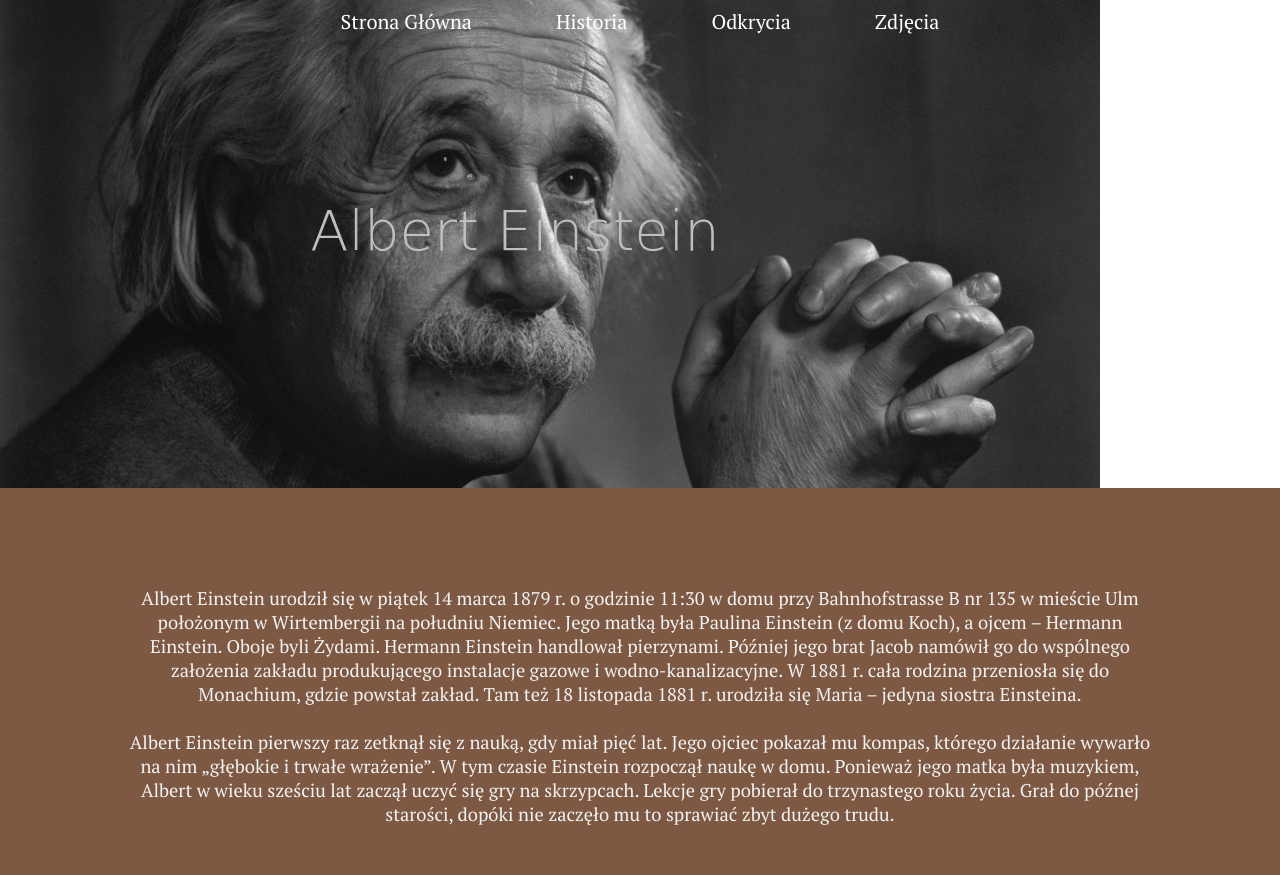
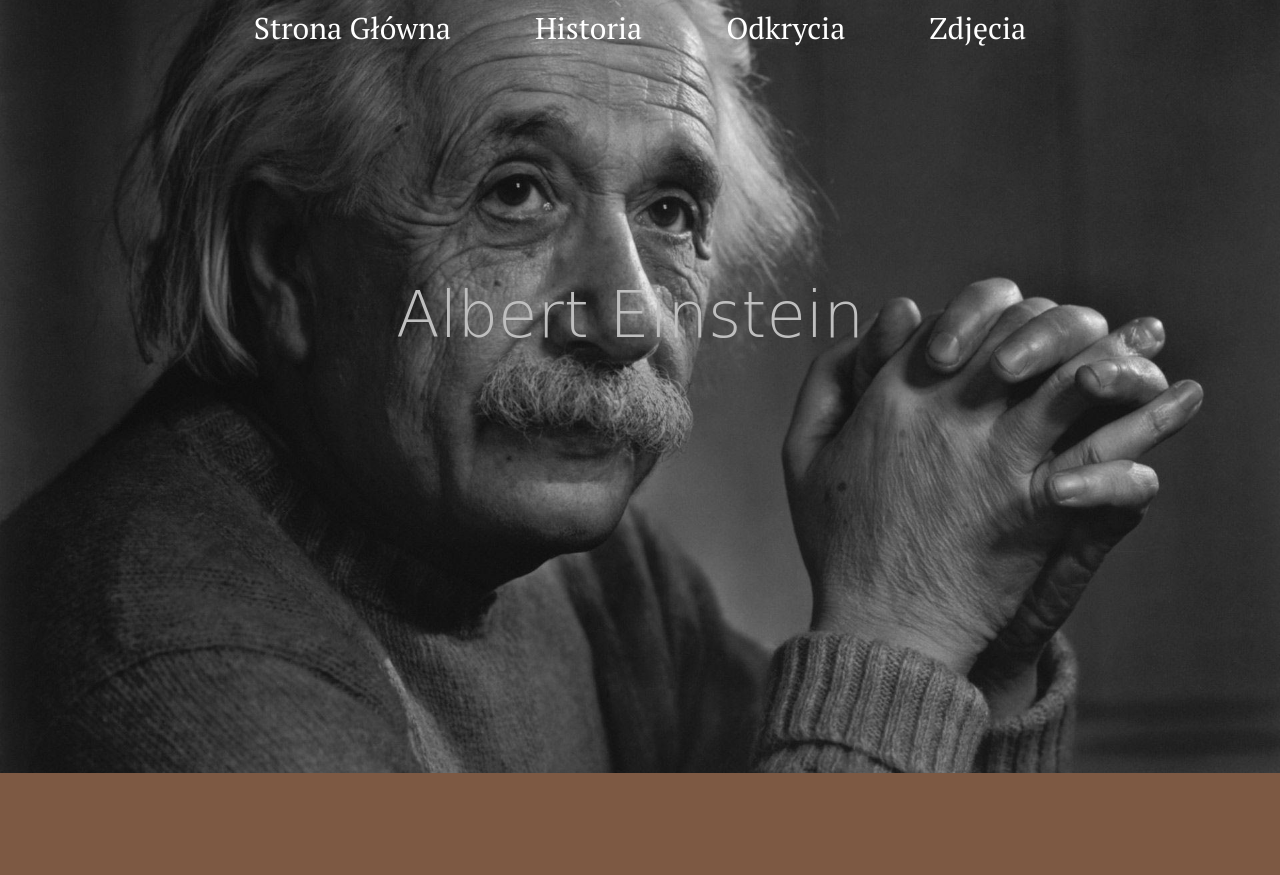
Before and after one commit to aleksanderjonczyk/Albert-Einstein__first-website, a plain HTML site: page index.html in a window 1280 px wide. Shown: the top 875 px of the page. Drawn offline with Linux system fonts and the light colour scheme; a web font is replaced by a local one.

Commit message:
Poprawa Całej Strony

```diff
--- a/css/main.css
+++ b/css/main.css
@@ -27,7 +27,7 @@ html {
   display: inline-block;
   text-decoration: none;
   color: white;
-  font-size: 20px;
+  font-size: 30px;
   background-image: linear-gradient(gray, gray), linear-gradient(transparent, transparent);
   background-size: 0 5px, auto;
   background-repeat: no-repeat;
@@ -41,32 +41,32 @@ background-size: 100% 5px, auto;
 }
 
 .ab {
-  padding-top: 200px;
+  padding-top: 280px;
   font-style: 'Felipa';
-  font-size: 350%;
+  font-size: 400%;
   text-align: center;
   font-weight: 100;
-  margin-left: -70px;
+  padding-right: 20px;
   color:#bfbfbf;
   user-select: none;
 }
 
 .sekcja {
   font-family: 'PT Serif', serif;
-  height: 500px;
+  height: 700px;
   color:#f2f2f2;
   margin-top: -25px;
 }
 
 .home {
   font-family: 'Felipa', cursive;
-  height: 515px;
-  width: 1100px;
+  height: 800px;
+  width: 100%;
   color: white;
   text-align: center;
   background-image: url("/img/albert1.jpg");
   background-repeat: no-repeat;
-  margin-top:-40px;
+  margin-top:-45px;
   background-size: cover;
 }
 
@@ -76,7 +76,7 @@ background-size: 100% 5px, auto;
   padding-left: 120px;
   padding-right: 120px;
   padding-top: 80px;
-  font-size: 115%;
+  font-size: 160%;
 }
 
 .sekcja.ciekawostki {
@@ -84,23 +84,25 @@ background-size: 100% 5px, auto;
   background-color: #B09B8D;
   padding-top: 40px;
   text-align: center;
+  font-size: 125%;
 }
 
 .lista {
   display:grid;
   grid-template-columns: 50% 50%;
+  font-size: 115%;
 }
 
 .sekcja.zdjecia {
   background-color: #635963;
   display: grid;
   grid-template-columns:repeat(3, 1fr);
-  padding-left: 135px;
-  padding-top: 42px;
+  padding-left: 180px;
+  padding-top: 55px;
   text-align: center;
-  height: 700;
+  height: 640px;
 }
 .zdj {
-  width: 150px;
-  height: 200px;
+  width: 250px;
+  height: 300px;
 }
```
